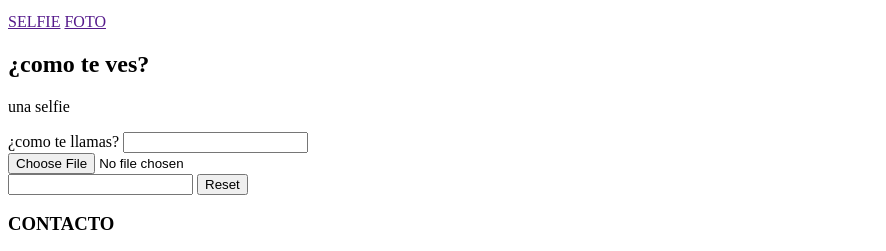
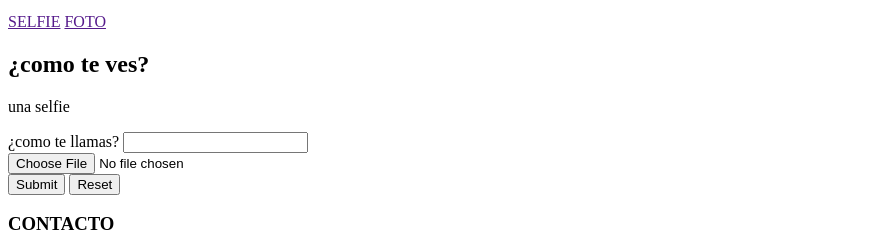
Before and after one commit to isaacFN22/Regalame-una-foto, a plain HTML site: page index.html in a window 1280 px wide. Shown: the part 605-856 px from the top of the page, without its empty margins (0-886 px from the left). Drawn offline with Linux system fonts and the light colour scheme.

Commit message:
Update index.html

```diff
--- a/index.html
+++ b/index.html
@@ -38,7 +38,7 @@
         ¿como te llamas? <input type="text" name="nombre" required > <br>
 
         <input type="file" name="files"  accept="image/*" capure="user"><br>
-        <input type="sunmit">
+        <input type="submit">
         <input type="reset">
 
 
```
